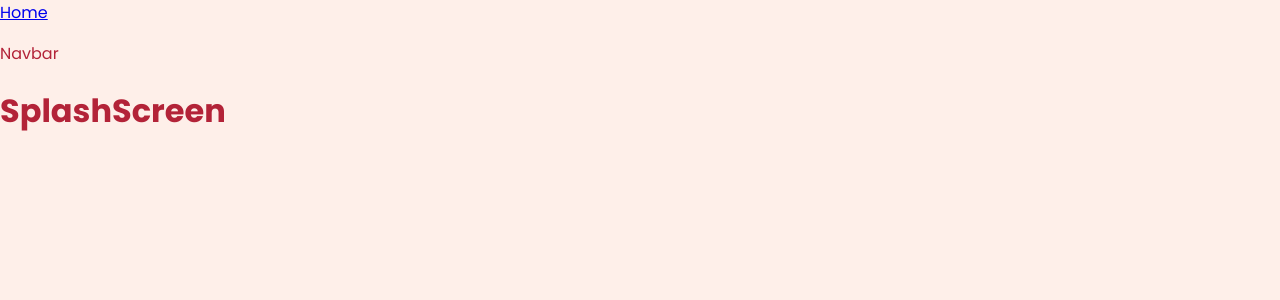
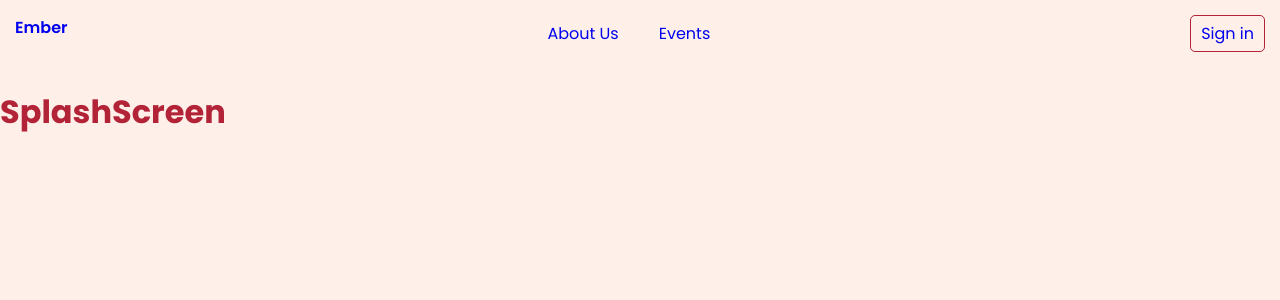
Before and after one commit to Austin-Imbastari/group4, a React (Vite) app: page / in a window 1280 px wide. Shown: the top 300 px of the page. Built offline with nearby package versions, Linux system fonts and the light colour scheme.

Commit message:
made initial navbar with minimal styling

```diff
--- /dev/null
+++ b/src/components/NavBar.css
@@ -0,0 +1,42 @@
+
+
+.nav-all {
+    padding: 15px;
+    display: flex;
+    justify-content: space-between;
+
+}
+
+.nav-left,
+.nav-middle,
+.nav-right {
+    align-items: center;
+}
+
+
+
+.nav-left {
+    font-weight: 600;
+    color: var(--color-primaryNormal);
+}
+
+.nav-middle {
+    display: flex;
+    align-items: center;
+    gap: 40px;
+    color: white;
+
+}
+
+.nav-right{
+    border: 1px;
+    border-style: solid;
+    padding: 5px 10px;
+    border-radius: 5px;
+
+
+}
+
+.nav-left:hover, .nav-middle:hover, .nav-right:hover {
+    background-color: pink;
+}
--- a/src/components/NavBar.jsx
+++ b/src/components/NavBar.jsx
@@ -1,15 +1,29 @@
 import React from "react";
 import { NavLink } from "react-router-dom";
+import './NavBar.css';
 
 const NavBar = () => {
   return (
-    <nav>
-      <NavLink to="/" className={({ isActive }) => (isActive ? "text-blue-500" : "")}>
-        Home
-      </NavLink>
-
-      <p>Navbar</p>
-    </nav>
+    <div className="nav-all">
+      <nav className="nav-left">
+        <NavLink to="/" style={{ textDecoration: 'none' }} className={({ isActive }) => (isActive ? "text-blue-500" : "")}>
+          Ember
+        </NavLink>
+      </nav>
+      <nav className="nav-middle">
+        <NavLink to="/" style={{ textDecoration: 'none' }} className={({ isActive }) => (isActive ? "text-blue-500" : "")}>
+          About Us
+        </NavLink>
+        <NavLink to="/" style={{ textDecoration: 'none' }} className={({ isActive }) => (isActive ? "text-blue-500" : "")}>
+          Events
+        </NavLink>
+      </nav>
+      <nav className="nav-right">
+        <NavLink to="/" style={{ textDecoration: 'none' }} className={({ isActive }) => (isActive ? "text-blue-500" : "")}>
+          Sign in
+        </NavLink>
+      </nav>
+    </div>
   );
 };
 
```
